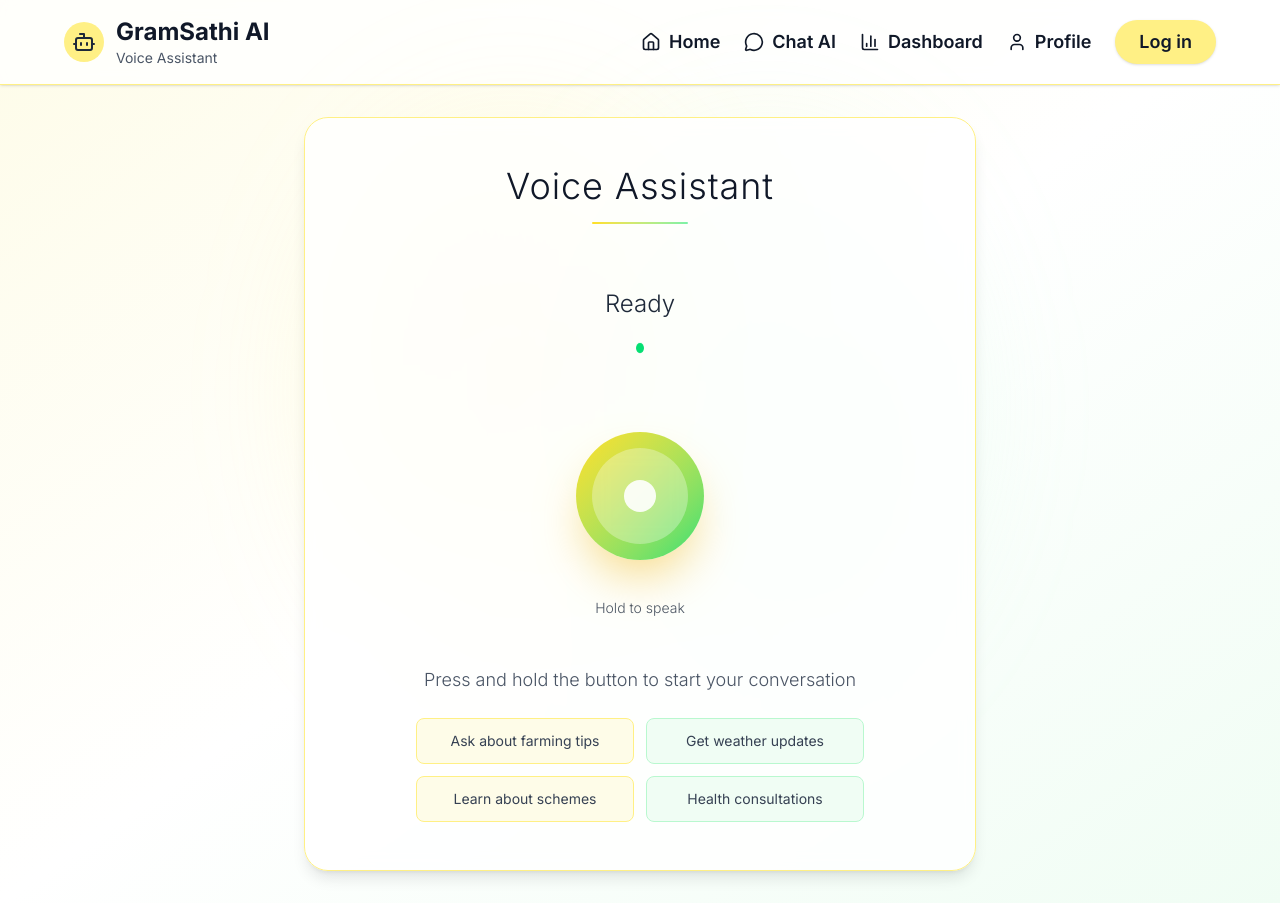
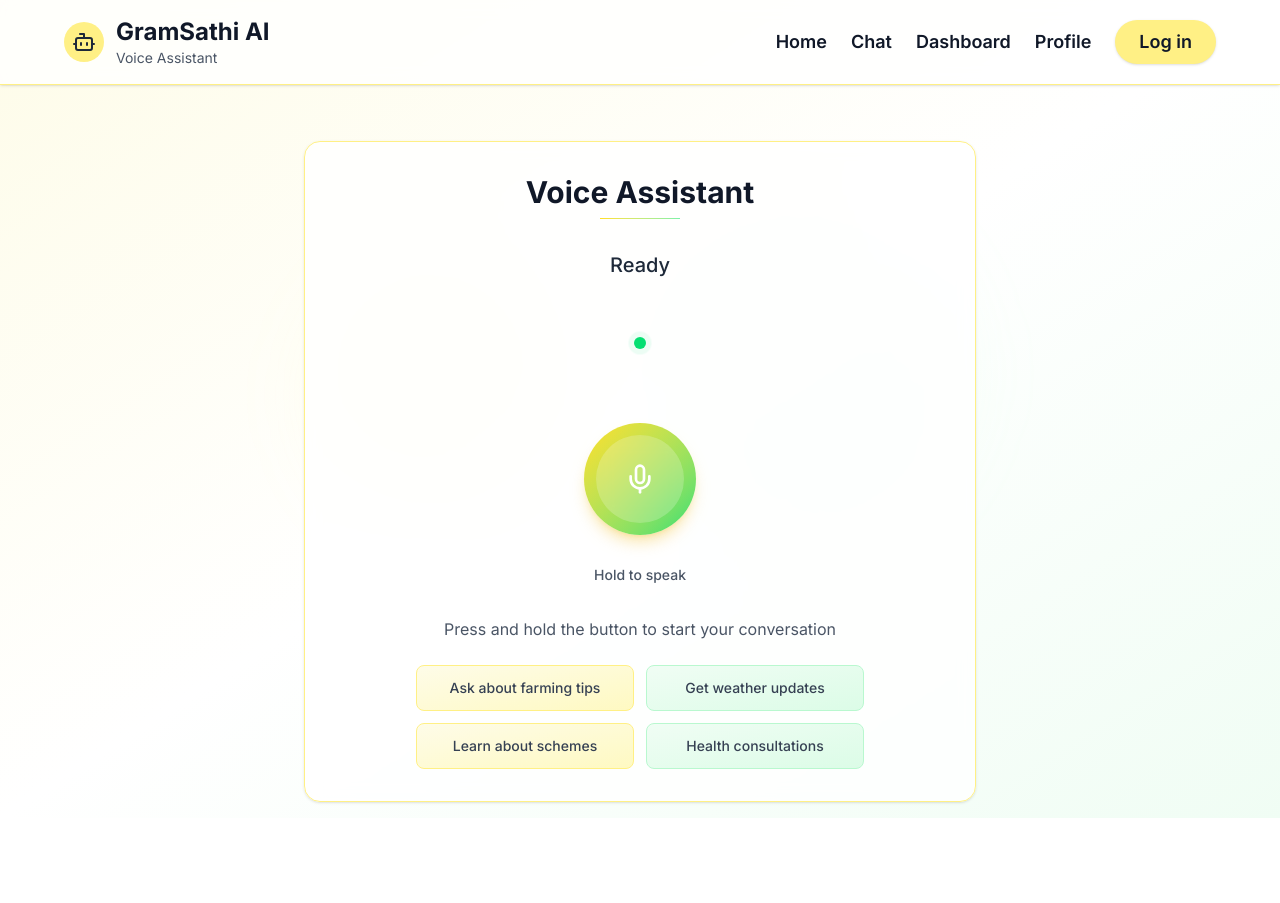
Before and after one commit to raksha-bv/GramSathi, a Next.js app in the folder Frontend/: page /assistant in a window 1280 px wide. After the commit the page ends 818 px from the top, so only its background shows below. Built offline with nearby package versions, Linux system fonts and the light colour scheme.

Commit message:
feat: Enhance voice assistant UI with improved status animations and navigation updates

```diff
--- a/Frontend/app/assistant/page.tsx
+++ b/Frontend/app/assistant/page.tsx
@@ -1,8 +1,15 @@
 "use client";
 
 import React, { useState, useRef } from "react";
-import { Bot, Home, MessageCircle, User, BarChart3 } from "lucide-react";
-import Link from "next/link";
+import {
+  Bot,
+  Home,
+  MessageCircle,
+  User,
+  BarChart3,
+  Mic,
+  MicOff,
+} from "lucide-react";
 
 const PremiumVoiceAssistant: React.FC = () => {
   const [isRecording, setIsRecording] = useState(false);
@@ -172,7 +179,7 @@ const PremiumVoiceAssistant: React.FC = () => {
 
   return (
     <div className="min-h-screen bg-gradient-to-br from-yellow-50 via-white to-green-50 flex flex-col">
-      {/* Navigation Header */}
+      {/* Navigation Header - Consistent with chat page */}
       <div className="bg-white/80 backdrop-blur-sm border-b border-yellow-200 p-4 shadow-sm">
         <div className="max-w-6xl mx-auto flex items-center justify-between">
           <div className="flex items-center gap-3">
@@ -186,121 +193,121 @@ const PremiumVoiceAssistant: React.FC = () => {
           </div>
 
           <div className="flex items-center gap-6">
-            <Link
+            <a
               href="/"
               className="text-lg font-semibold text-gray-900 hover:text-gray-700 transition-all duration-300 hover:scale-105 flex items-center gap-2"
             >
-              <Home className="w-5 h-5" />
+
               Home
-            </Link>
-            <Link
+            </a>
+            <a
               href="/chat"
               className="text-lg font-semibold text-gray-900 hover:text-gray-700 transition-all duration-300 hover:scale-105 flex items-center gap-2"
             >
-              <MessageCircle className="w-5 h-5" />
-              Chat AI
-            </Link>
-            <Link
+
+              Chat
+            </a>
+            <a
               href="/dashboard"
               className="text-lg font-semibold text-gray-900 hover:text-gray-700 transition-all duration-300 hover:scale-105 flex items-center gap-2"
             >
-              <BarChart3 className="w-5 h-5" />
+
               Dashboard
-            </Link>
-            <Link
+            </a>
+            <a
               href="/profile"
               className="text-lg font-semibold text-gray-900 hover:text-gray-700 transition-all duration-300 hover:scale-105 flex items-center gap-2"
             >
-              <User className="w-5 h-5" />
+
               Profile
-            </Link>
-            <Link
+            </a>
+            <a
               href="/login"
               className="bg-yellow-200 hover:bg-yellow-300 px-6 py-2 rounded-full text-gray-900 font-semibold text-lg shadow-sm hover:shadow-md transform hover:scale-105 transition-all duration-300"
             >
               Log in
-            </Link>
+            </a>
           </div>
         </div>
       </div>
 
       {/* Main Voice Assistant Content */}
-      <div className="flex-1 flex items-center justify-center p-8">
-        {/* Background animated particles */}
-        <div className="absolute inset-0 overflow-hidden">
-          <div className="absolute top-1/4 left-1/4 w-96 h-96 bg-yellow-200/20 rounded-full blur-3xl animate-pulse"></div>
-          <div className="absolute bottom-1/4 right-1/4 w-96 h-96 bg-green-200/20 rounded-full blur-3xl animate-pulse delay-1000"></div>
+      <div className="flex-1 overflow-hidden mt-10">
+        <div className="h-full max-w-6xl mx-auto p-4 flex flex-col items-center justify-center">
+          {/* Subtle background elements */}
+          <div className="absolute inset-0 overflow-hidden pointer-events-none">
+            <div className="absolute top-1/3 left-1/4 w-64 h-64 bg-yellow-200/10 rounded-full blur-2xl"></div>
+            <div className="absolute bottom-1/3 right-1/4 w-80 h-80 bg-green-200/10 rounded-full blur-2xl"></div>
           </div>
 
           <div className="relative z-10 max-w-2xl w-full">
             {/* Main container */}
-          <div className="bg-white/80 backdrop-blur-sm rounded-3xl p-12 shadow-lg border border-yellow-200">
+            <div className="bg-white/80 backdrop-blur-sm rounded-2xl p-8 shadow-sm border border-yellow-200">
               {/* Header */}
-            <div className="text-center mb-16">
-              <h2 className="text-4xl font-light text-gray-900 mb-4 tracking-wide">
+              <div className="text-center mb-8">
+                <h2 className="text-3xl font-bold text-gray-900 mb-2">
                   Voice Assistant
                 </h2>
-              <div className="h-0.5 w-24 bg-gradient-to-r from-yellow-300 to-green-300 mx-auto rounded-full"></div>
+                <div className="h-px w-20 bg-gradient-to-r from-yellow-300 to-green-300 mx-auto"></div>
               </div>
 
               {/* Status Display */}
               <div className="text-center mb-12">
-              <div className="relative inline-block">
-                <h3 className="text-2xl font-light text-gray-800 mb-6">
+                <h3 className="text-xl font-medium text-gray-800 mb-8">
                   {getStatusText()}
                 </h3>
 
-                {/* Status Animation */}
+                {/* Enhanced Status Animations */}
+                <div className="flex justify-center items-center mb-8 h-16">
                   {isListening && (
-                  <div className="flex justify-center items-center space-x-2 mb-8">
-                    <div className="flex space-x-1">
-                      {[...Array(5)].map((_, i) => (
+                    <div className="flex items-center space-x-2">
+                      {[...Array(4)].map((_, i) => (
                         <div
                           key={i}
-                          className="w-1 bg-gradient-to-t from-yellow-400 to-green-400 rounded-full animate-pulse"
+                          className="w-2 h-8 bg-gradient-to-t from-red-400 to-red-500 rounded-full transform-gpu"
                           style={{
-                            height: "20px",
-                            animationDelay: `${i * 0.1}s`,
-                            animationDuration: "1s",
+                            animation: `waveform 1.5s ease-in-out infinite`,
+                            animationDelay: `${i * 0.2}s`,
                           }}
                         ></div>
                       ))}
                     </div>
+                  )}
+
+                  {(isProcessing && !isSpeaking) && (
+                    <div className="relative">
+                      <div className="w-12 h-12 border-3 border-yellow-200 rounded-full"></div>
+                      <div className="absolute inset-0 w-12 h-12 border-3 border-transparent border-t-yellow-400 rounded-full animate-spin"></div>
+                      <div
+                        className="absolute inset-2 w-8 h-8 border-2 border-transparent border-t-yellow-300 rounded-full animate-spin animate-reverse"
+                        style={{ animationDuration: "0.8s" }}
+                      ></div>
                     </div>
                   )}
 
-                {isProcessing && (
-                  <div className="flex justify-center mb-8">
-                    <div className="relative">
-                      <div className="w-12 h-12 border-4 border-gray-200 rounded-full"></div>
-                      <div className="absolute top-0 left-0 w-12 h-12 border-4 border-transparent border-t-yellow-400 rounded-full animate-spin"></div>
-                    </div>
-                  </div>
-                )}
-
-                {isSpeaking && (
-                  <div className="flex justify-center items-center mb-8">
-                    <div className="flex space-x-1">
-                      {[...Array(7)].map((_, i) => (
+                  {(isSpeaking && !isProcessing) && (
+                    <div className="flex items-center space-x-1">
+                      {[...Array(5)].map((_, i) => (
                         <div
                           key={i}
-                          className="w-1 bg-gradient-to-t from-green-400 to-yellow-400 rounded-full"
+                          className="w-1.5 bg-gradient-to-t from-green-400 to-green-500 rounded-full transform-gpu"
                           style={{
-                            height: `${Math.random() * 30 + 10}px`,
-                            animation: `pulse 0.${
-                              Math.random() * 5 + 5
-                            }s ease-in-out infinite alternate`,
+                            height: `${
+                              20 + Math.sin(Date.now() / 200 + i) * 10
+                            }px`,
+                            animation: `speaking 0.6s ease-in-out infinite`,
                             animationDelay: `${i * 0.1}s`,
                           }}
                         ></div>
                       ))}
                     </div>
-                  </div>
                   )}
 
                   {!isListening && !isProcessing && !isSpeaking && (
-                  <div className="mb-8">
-                    <div className="w-2 h-2 bg-green-400 rounded-full mx-auto animate-pulse"></div>
+                    <div className="flex items-center justify-center">
+                      <div className="w-3 h-3 bg-green-400 rounded-full">
+                        <div className="w-3 h-3 bg-green-400 rounded-full animate-ping"></div>
+                      </div>
                     </div>
                   )}
                 </div>
@@ -308,20 +315,24 @@ const PremiumVoiceAssistant: React.FC = () => {
 
               {/* Voice Control Button */}
               <div className="text-center">
-              <div className="relative inline-block">
-                {/* Outer ring animation for listening */}
+                <div className="relative inline-block mb-6">
+                  {/* Ripple effect for active states */}
                   {(isListening || isRecording) && (
-                  <div className="absolute inset-0 rounded-full border-4 border-red-400/50 animate-ping scale-110"></div>
+                    <>
+                      <div className="absolute inset-0 rounded-full bg-red-400/20 animate-ping scale-110"></div>
+                      <div
+                        className="absolute inset-0 rounded-full bg-red-400/10 animate-ping scale-125"
+                        style={{ animationDelay: "0.5s" }}
+                      ></div>
+                    </>
                   )}
 
-                {/* Processing ring */}
                   {isProcessing && (
-                  <div className="absolute inset-0 rounded-full border-4 border-yellow-400/50 animate-pulse scale-110"></div>
+                    <div className="absolute inset-0 rounded-full bg-yellow-400/20 animate-pulse scale-110"></div>
                   )}
 
-                {/* Speaking ring */}
                   {isSpeaking && (
-                  <div className="absolute inset-0 rounded-full border-4 border-green-400/50 animate-pulse scale-110"></div>
+                    <div className="absolute inset-0 rounded-full bg-green-400/20 animate-pulse scale-110"></div>
                   )}
 
                   <button
@@ -330,54 +341,56 @@ const PremiumVoiceAssistant: React.FC = () => {
                     onTouchStart={startRecording}
                     onTouchEnd={stopRecording}
                     disabled={isProcessing || isSpeaking}
-                  className={`relative w-32 h-32 rounded-full transition-all duration-300 shadow-2xl ${
+                    className={`relative w-28 h-28 rounded-full transition-all duration-300 shadow-lg transform ${
                       isRecording || isListening
-                      ? "bg-gradient-to-br from-red-500 to-red-600 scale-95 shadow-red-500/50"
+                        ? "bg-gradient-to-br from-red-500 to-red-600 scale-95 shadow-red-500/30"
                         : isProcessing
-                      ? "bg-gradient-to-br from-yellow-400 to-yellow-500 shadow-yellow-500/50"
+                        ? "bg-gradient-to-br from-yellow-400 to-yellow-500 shadow-yellow-500/30"
                         : isSpeaking
-                      ? "bg-gradient-to-br from-green-500 to-green-600 shadow-green-500/50"
-                      : "bg-gradient-to-br from-yellow-300 to-green-400 hover:scale-105 shadow-yellow-500/50"
-                  } disabled:opacity-50 disabled:scale-100`}
+                        ? "bg-gradient-to-br from-green-500 to-green-600 shadow-green-500/30"
+                        : "bg-gradient-to-br from-yellow-300 to-green-400 hover:scale-105 shadow-yellow-500/30 hover:shadow-lg"
+                    } disabled:opacity-70 disabled:scale-100 disabled:cursor-not-allowed`}
                   >
-                  {/* Inner circle */}
-                  <div className="absolute inset-4 rounded-full bg-white/30 backdrop-blur-sm flex items-center justify-center">
-                    <div
-                      className={`w-8 h-8 rounded-full transition-all duration-300 ${
-                        isRecording || isListening
-                          ? "bg-white animate-pulse"
-                          : "bg-white/90"
-                      }`}
-                    ></div>
+                    {/* Button content */}
+                    <div className="absolute inset-3 rounded-full bg-white/20 backdrop-blur-sm flex items-center justify-center">
+                      {isRecording || isListening ? (
+                        <MicOff className="w-8 h-8 text-white" />
+                      ) : (
+                        <Mic className="w-8 h-8 text-white" />
+                      )}
                     </div>
                   </button>
                 </div>
 
-              <p className="text-gray-600 text-sm mt-8 font-light">
+                <p className="text-gray-600 text-sm font-medium">
                   {isRecording ? "Release to send" : "Hold to speak"}
                 </p>
               </div>
 
-            {/* Instruction text */}
+              {/* Instruction section */}
               {!isListening && !isProcessing && !isSpeaking && (
-              <div className="text-center mt-12">
-                <p className="text-gray-600 text-lg font-light">
+                <div className="text-center mt-8">
+                  <p className="text-gray-600 text-base mb-6">
                     Press and hold the button to start your conversation
                   </p>
-                <div className="mt-6 grid grid-cols-1 md:grid-cols-2 gap-3 max-w-md mx-auto">
-                  <div className="p-3 bg-yellow-50 rounded-lg border border-yellow-200">
-                    <p className="text-sm text-gray-700">
+                  <div className="grid grid-cols-2 gap-3 max-w-md mx-auto">
+                    <div className="p-3 bg-gradient-to-br from-yellow-50 to-yellow-100 rounded-lg border border-yellow-200 text-center">
+                      <p className="text-sm text-gray-700 font-medium">
                         Ask about farming tips
                       </p>
                     </div>
-                  <div className="p-3 bg-green-50 rounded-lg border border-green-200">
-                    <p className="text-sm text-gray-700">Get weather updates</p>
+                    <div className="p-3 bg-gradient-to-br from-green-50 to-green-100 rounded-lg border border-green-200 text-center">
+                      <p className="text-sm text-gray-700 font-medium">
+                        Get weather updates
+                      </p>
                     </div>
-                  <div className="p-3 bg-yellow-50 rounded-lg border border-yellow-200">
-                    <p className="text-sm text-gray-700">Learn about schemes</p>
+                    <div className="p-3 bg-gradient-to-br from-yellow-50 to-yellow-100 rounded-lg border border-yellow-200 text-center">
+                      <p className="text-sm text-gray-700 font-medium">
+                        Learn about schemes
+                      </p>
                     </div>
-                  <div className="p-3 bg-green-50 rounded-lg border border-green-200">
-                    <p className="text-sm text-gray-700">
+                    <div className="p-3 bg-gradient-to-br from-green-50 to-green-100 rounded-lg border border-green-200 text-center">
+                      <p className="text-sm text-gray-700 font-medium">
                         Health consultations
                       </p>
                     </div>
@@ -387,16 +400,31 @@ const PremiumVoiceAssistant: React.FC = () => {
             </div>
           </div>
         </div>
+      </div>
 
       <style jsx>{`
-        @keyframes pulse {
+        @keyframes waveform {
+          0%,
+          100% {
+            transform: scaleY(0.5);
+          }
+          50% {
+            transform: scaleY(1.5);
+          }
+        }
+
+        @keyframes speaking {
           0%,
           100% {
             transform: scaleY(1);
           }
           50% {
-            transform: scaleY(1.5);
+            transform: scaleY(1.8);
           }
+        }
+
+        .animate-reverse {
+          animation-direction: reverse;
         }
       `}</style>
     </div>
```
Lines whose indentation alone changed are shown as unchanged.
